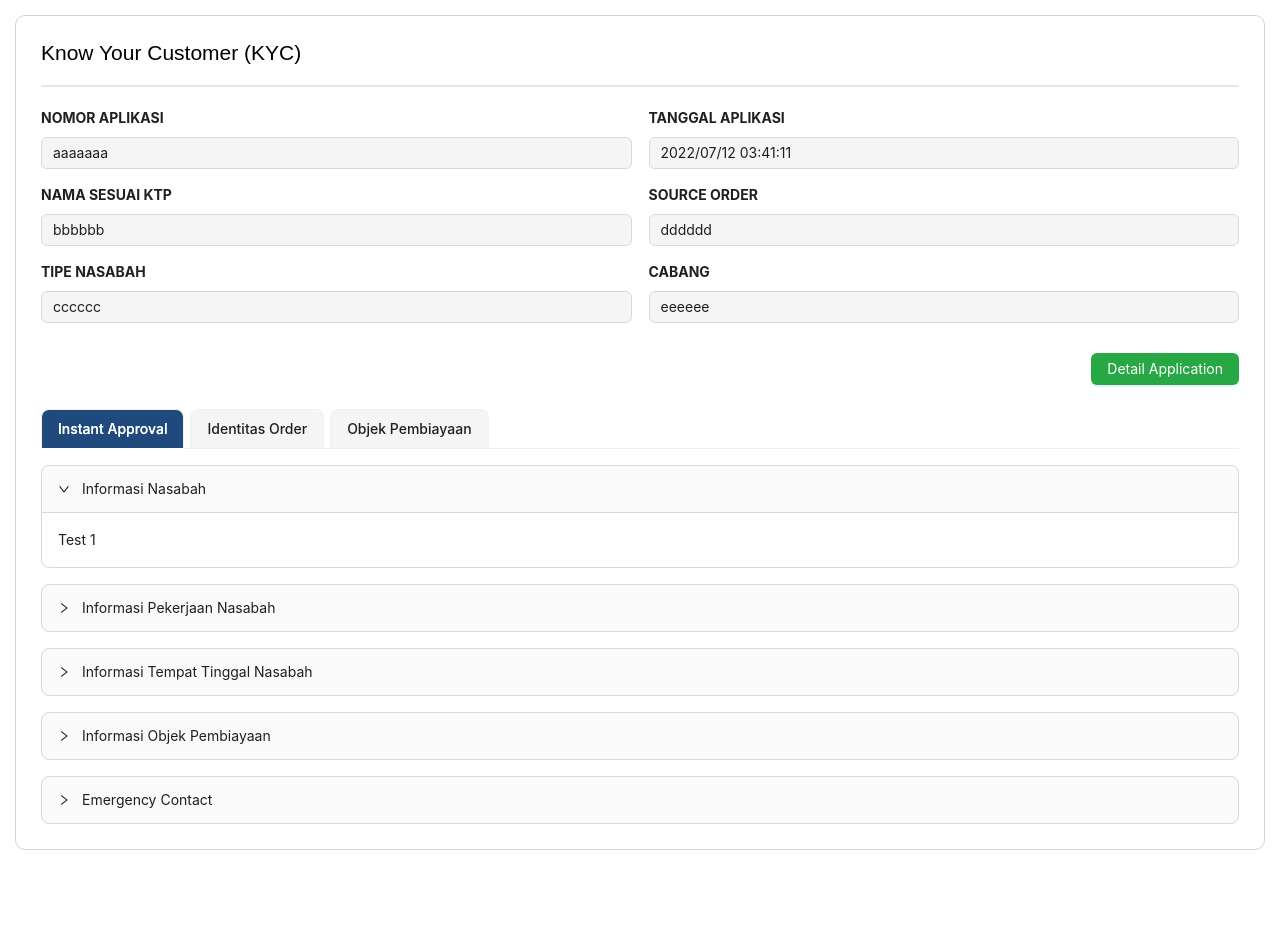
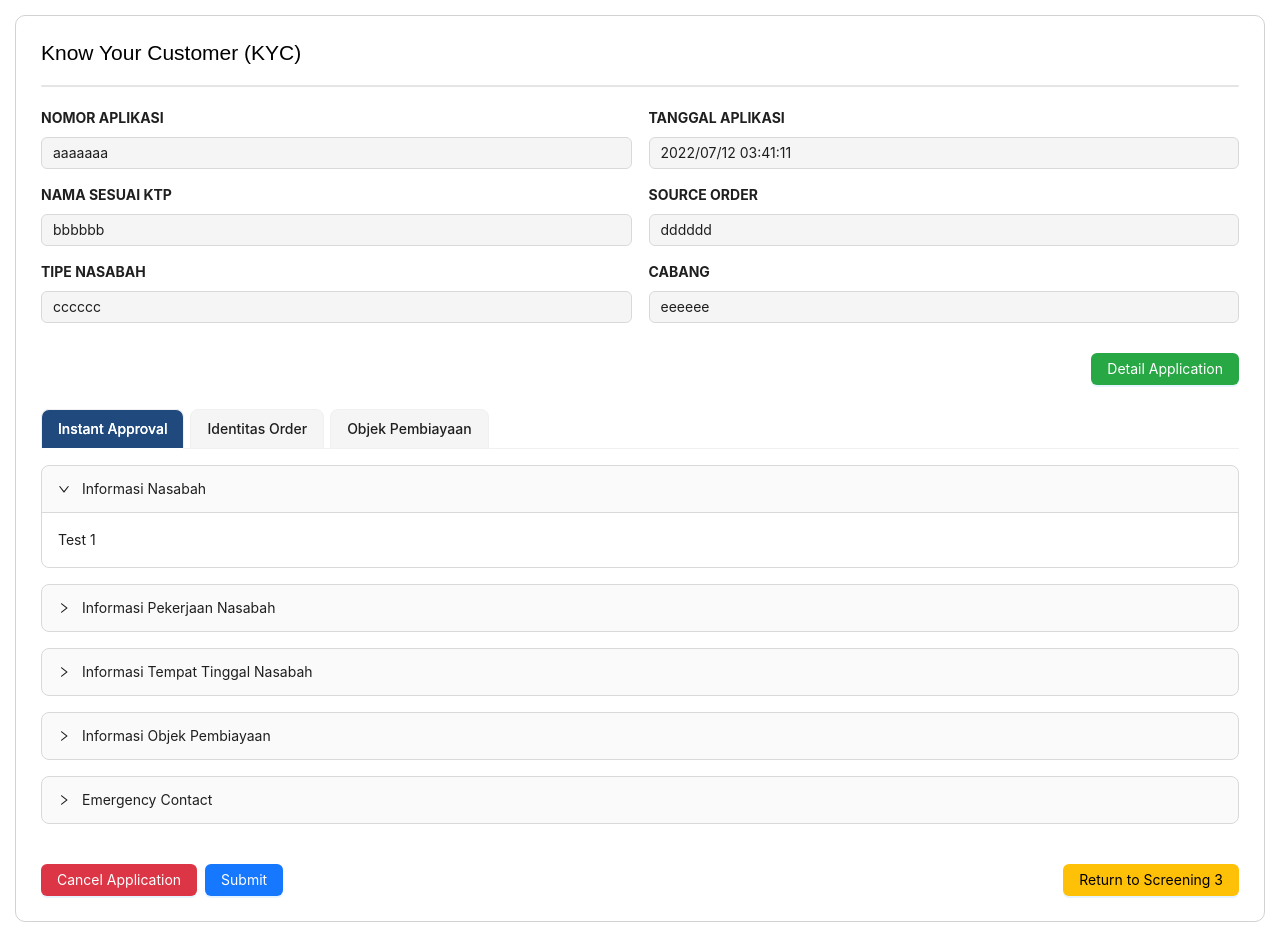
Before and after one commit to RevanoMoretto/KYC, a Next.js app: page / in a window 1280 px wide. Before the commit the page ends 865 px from the top, so only its background shows below. Built offline with nearby package versions, Linux system fonts and the light colour scheme.

Commit message:
add footer button

```diff
--- /dev/null
+++ b/src/containers/FooterBtn/index.js
@@ -0,0 +1,35 @@
+import React from 'react'
+import classes from './style.module.less';
+import { Button, Col, Row, Space } from 'antd';
+
+function FooterBtn() {
+  return (
+    <Row justify="space-between" className={classes.footer}>
+      <Col>
+        <Space>
+          <Button
+            type="primary"
+            style={{ backgroundColor: "#dc3545" }}
+          >
+            Cancel Application
+          </Button>
+          <Button
+            type="primary"
+          >
+            Submit
+          </Button>
+        </Space>
+      </Col>
+      <Col>
+        <Button
+          type="primary"
+          style={{ backgroundColor: "#ffc107", color: "#000" }}
+        >
+          Return to Screening 3
+        </Button>
+      </Col>
+    </Row>
+  )
+}
+
+export default FooterBtn
--- /dev/null
+++ b/src/containers/FooterBtn/style.module.less
@@ -0,0 +1,3 @@
+.footer{
+  margin-top: 40px;
+}
--- a/src/containers/home/index.js
+++ b/src/containers/home/index.js
@@ -1,6 +1,7 @@
 import Dashboard from '../Dashboard';
 import CollapseForm from '../CollapseForm';
 import classes from './style.module.less';
+import FooterBtn from '../FooterBtn';
 
 const Home = () => {
 	return (
@@ -10,6 +11,7 @@ const Home = () => {
 				<div className={classes.line}></div>
 				<Dashboard />
 				<CollapseForm />
+				<FooterBtn />
 			</div>
 		</div>
 	);
```
